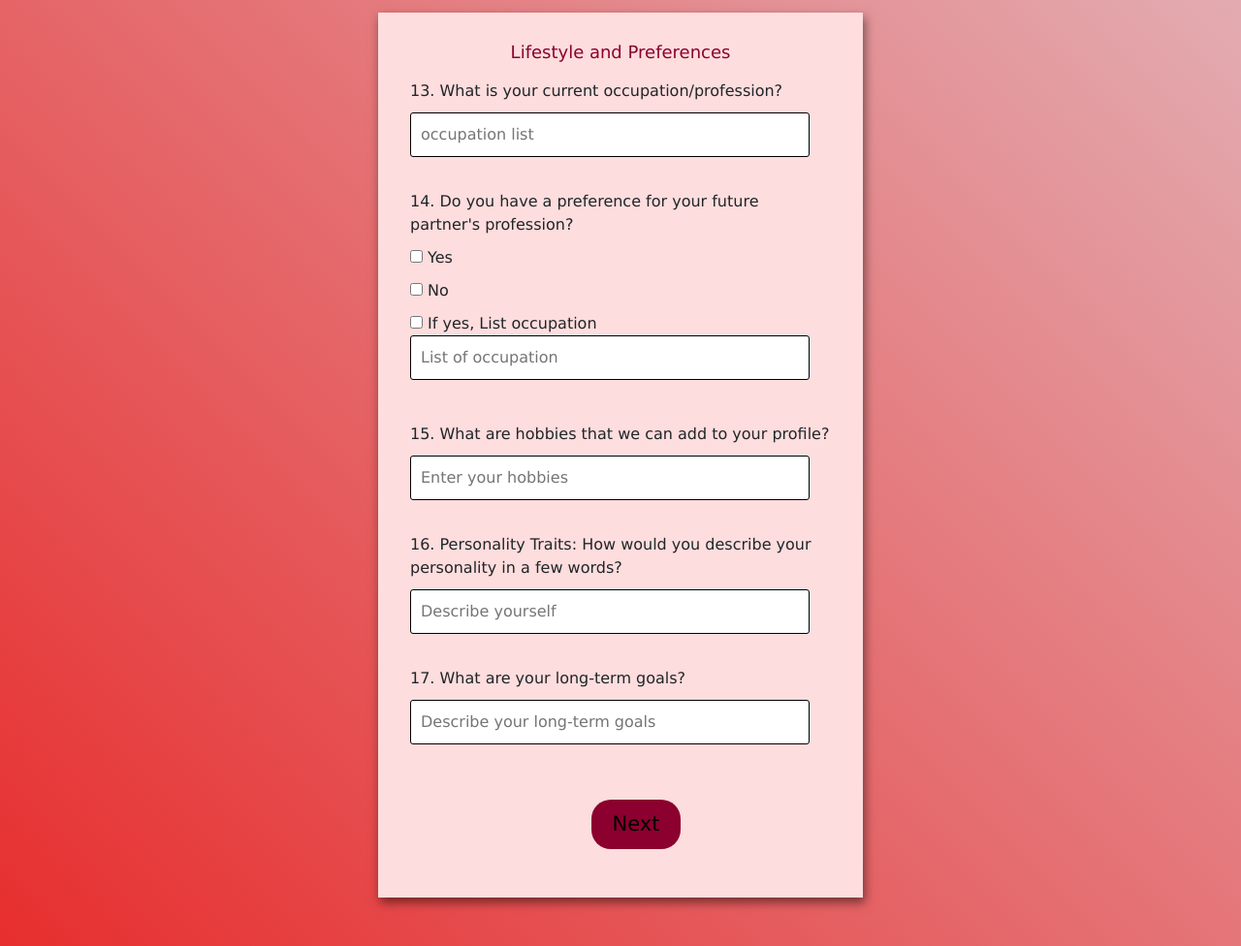
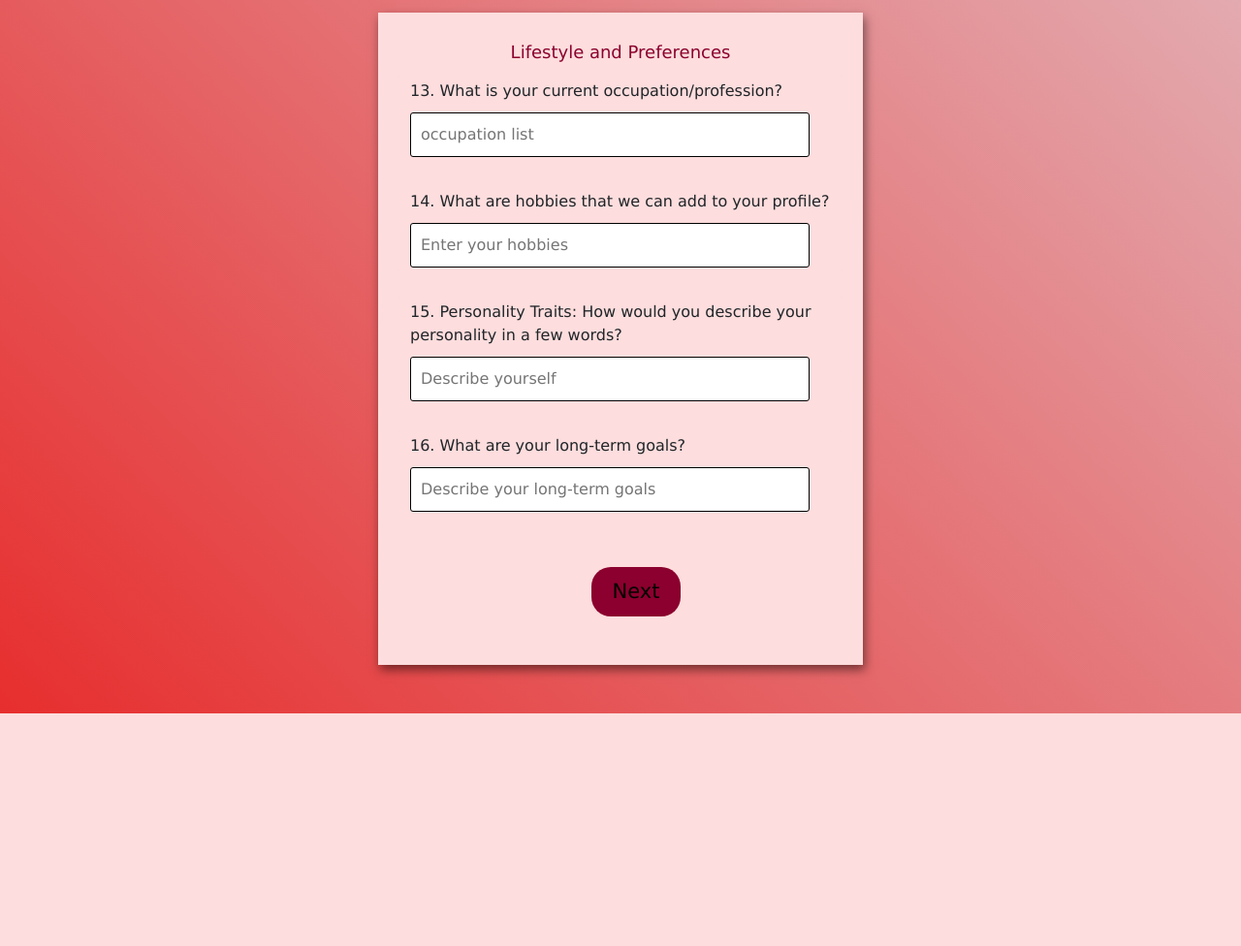
Before and after one commit to efelicidario/hot_Brain, a Python web app: template templates/survey3.html in a window 1280 px wide. Shown: the part 294-1270 px from the top of the page at 97% size. After the commit the page ends 1030 px from the top, so only its background shows below. Run offline with Jinja, Linux system fonts and the light colour scheme; the template is opened without the code that fills it, so the values that code supplies are empty.

```diff
--- a/templates/survey3.html
+++ b/templates/survey3.html
@@ -59,38 +59,21 @@
         </div>
 
 
-        <div class="form-control">
-                <label>14. Do you have a preference for your future partner's profession?</label>
-                <!-- Input Type Checkbox -->
-
-                <label for="inp-1">
-                    <input type="checkbox" name="inp" value="True"> Yes
-                </label>
-
-                <label for="inp-2">
-                    <input type="checkbox" name="inp" value="False"> No
-                </label>
-
-                <label for="inp-3">
-                    <input type="checkbox" name="other_inp" id="other-checkbox"> If yes, List occupation
-                    <input type="text" id="occupation_list" name="occupation_list" placeholder="List of occupation">
-                </label>
-        </div>
 
         <div class="form-control">
-            <label for="hobbies" id="hobbies">15. What are hobbies that we can add to your profile?</label>
+            <label for="hobbies" id="hobbies">14. What are hobbies that we can add to your profile?</label>
             <input type="text" name="hobbies" id="hobbies_list" placeholder="Enter your hobbies" />
         </div>
 
 
         <div class="form-control">
-            <label for="personality" id="label-name">16. Personality Traits: How would you describe your personality in a few words?</label>
+            <label for="personality" id="label-name">15. Personality Traits: How would you describe your personality in a few words?</label>
             <input type="text" name="personality" id="personality" placeholder="Describe yourself" />
         </div>
 
 
         <div class="form-control">
-            <label for="goals" id="label-name">17. What are your long-term goals?</label>
+            <label for="goals" id="label-name">16. What are your long-term goals?</label>
             <input type="text" name="goals" id="goals" placeholder="Describe your long-term goals" />
         </div>
 
```
Also changed, not shown: templates/survey4.html (+46 -9 lines).
